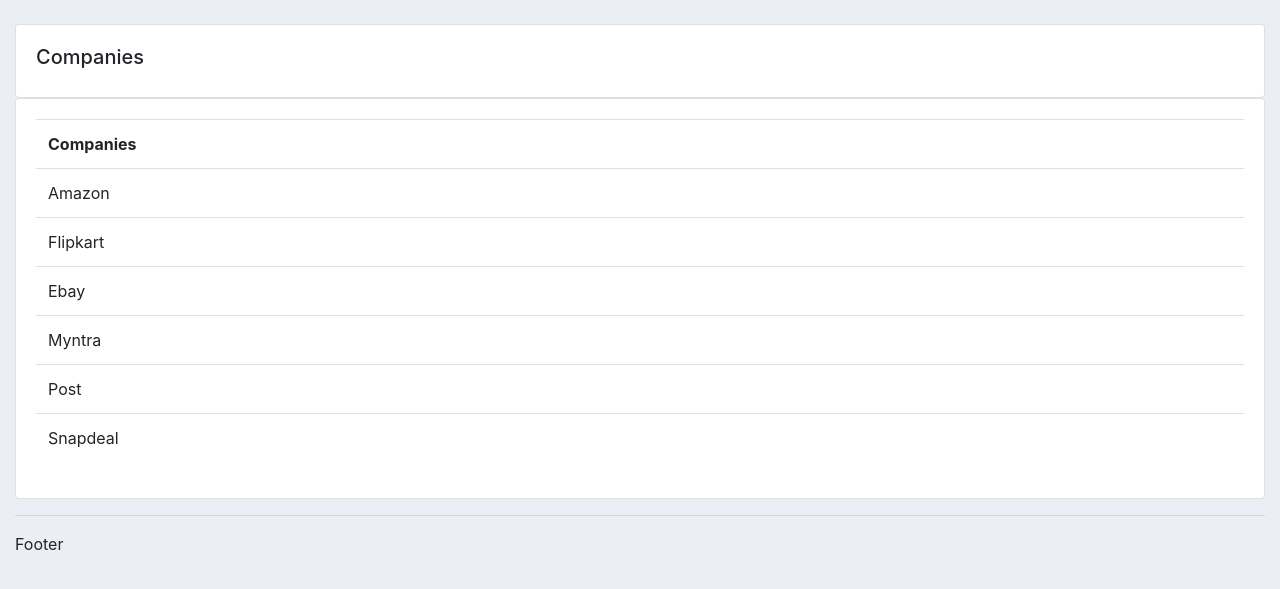
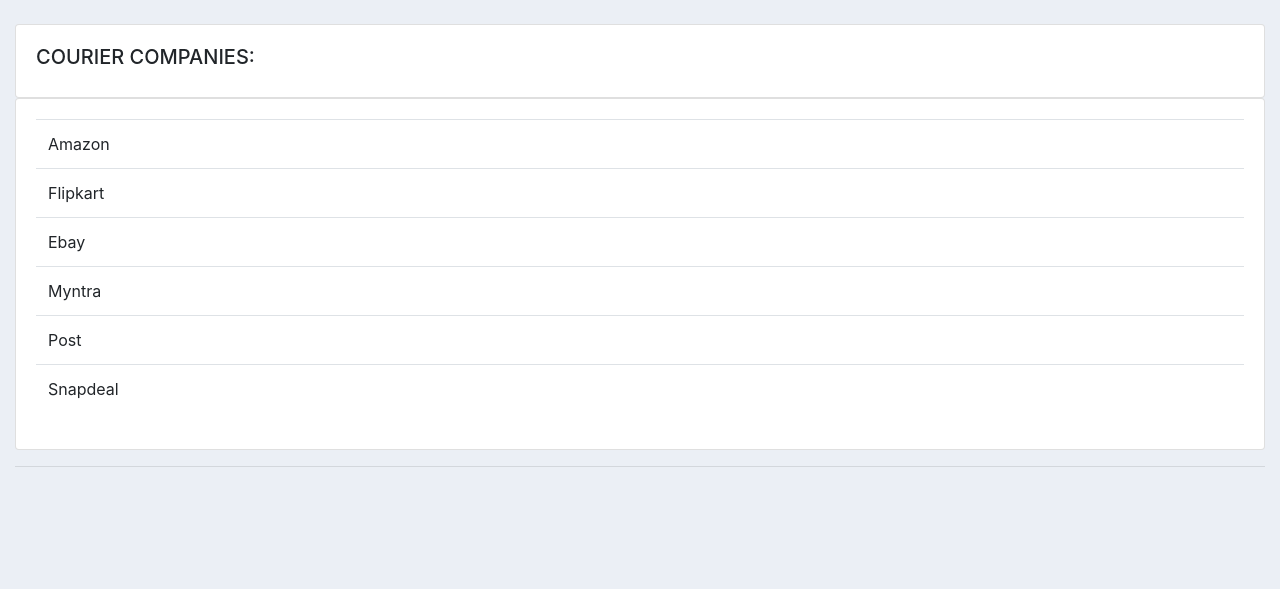
Before and after one commit to zeref14/Courier_Services, a Django app: page /company/ in a window 1280 px wide. Shown: the part 64-653 px from the top of the page. Run offline with Django 3.2, Linux system fonts and the light colour scheme; data comes from the database, SQL or seed files in the repository; both versions use the stored data as it was after the commit; some libraries are stand-ins or nearby versions.

Commit message:
second_commit

```diff
--- a/courier/templates/courier/company.html
+++ b/courier/templates/courier/company.html
@@ -7,14 +7,11 @@
 		<div class="row">
 			<div class="col-md">
 				<div class="card card-body">
-					<h5>Companies</h5>
+					<h5>COURIER COMPANIES:</h5>
 				</div>
 				<div class="card card-body">
 					<table class="table">
-						<tr>
-							<th>Companies</th>
 
-						</tr>
                         {% for i in companys %}
                         <tr>
                             <td> {{ i.name }}</td>
--- a/courier/templates/courier/main.html
+++ b/courier/templates/courier/main.html
@@ -17,7 +17,7 @@
 
 {% endblock %}
 <hr>
-<p>Footer</p>
+
 </div>
 </body>
 <script src="https://code.jquery.com/jquery-3.4.1.slim.min.js" integrity="sha384-J6qa4849blE2+poT4WnyKhv5vZF5SrPo0iEjwBvKU7imGFAV0wwj1yYfoRSJoZ+n" crossorigin="anonymous"></script>
--- a/courier/templates/courier/student.html
+++ b/courier/templates/courier/student.html
@@ -76,7 +76,7 @@
                     <td>{{ order.date_created }}</td>
                     <td>{{ order.status }}</td>
                     <td><a class="btn btn-sm btn-info" href="{% url 'update_courier' order.id %}">Update</a></td>
-                    <td><a href="">Remove</a></td>
+                    <td><a class="btn btn-sm btn-danger" href="{% url 'remove_courier' order.id %}">Remove</a></td>
                     </tr>
 
 
--- a/courier/urls.py
+++ b/courier/urls.py
@@ -10,4 +10,5 @@
     path('company/',views.company,name="company"),
     path('create_courier/<str:pk>/',views.createCourier,name='create_courier'),
     path('update_courier/<str:pk>/',views.updateCourier,name='update_courier'),
+    path('remove_courier/<str:pk>/',views.deleteOrder,name='remove_courier'),
 ]
--- a/courier/views.py
+++ b/courier/views.py
@@ -68,3 +68,13 @@
             return redirect('/')
     context={'form':form}
     return render(request,'courier/update_form.html',context)
+
+def deleteOrder(request, pk):
+
+	order = Order.objects.get(id=pk)
+	if request.method == "POST":
+		order.delete()
+		return redirect('/')
+
+	context = {'item':order}
+	return render(request, 'courier/remove_courier.html', context)
```
Also changed, not shown: db.sqlite3.
